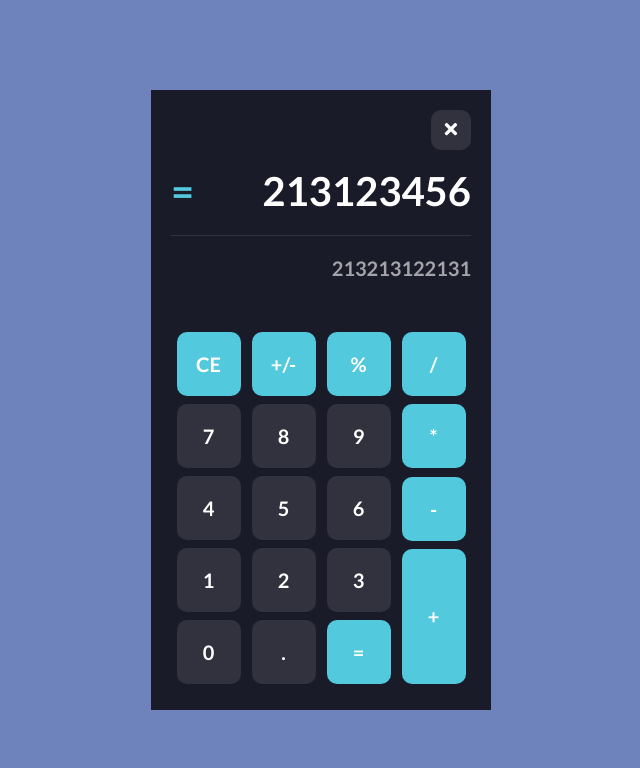
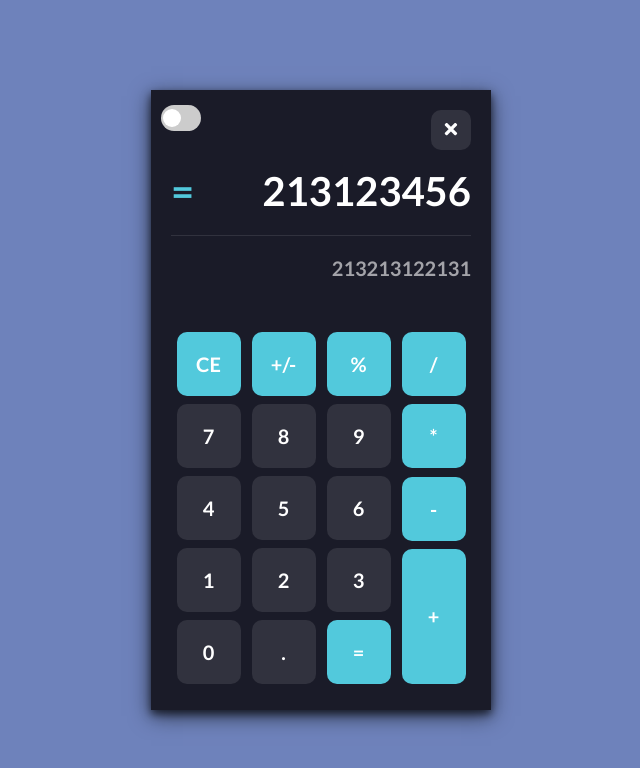
Before and after one commit to valeriytitovych/calc, a plain HTML site: page index.html in a window 1280 px wide. Shown: the whole page, without its empty margins (319-959 px from the left). Drawn offline with Linux system fonts and the light colour scheme; files whose address does not match are found by name.

Commit message:
added switch button

```diff
--- a/index.html
+++ b/index.html
@@ -10,6 +10,12 @@
 </head>
 <body>
     <div id="calculator-container">
+
+        <label class="switch">
+            <input id="checkbox" type="checkbox" onchange="changeStyle">
+            <span class="slider round"></span>
+          </label>
+
         <button id="close-btn"><span class="icon-closebtn"></span></button>
         <div class="output">
             <div class="current-operand-container">
--- a/style.css
+++ b/style.css
@@ -10,12 +10,6 @@ body {
     margin: 0;
     background-color: rgb(110, 130, 187);
 }
-.operators {
-    display: flex;
-    align-items: center;
-    justify-content: space-between;
-
-}
 
 #calculator-container {
     height: 620px;
@@ -23,12 +17,14 @@ body {
     margin: auto;
     position: absolute;
     top: 0; left: 0; bottom: 0; right: 0;
+    box-shadow: 0 4px 8px 0 rgba(0, 0, 0, 0.6), 0 6px 20px 0 rgba(0, 0, 0, 0.6);
     display: flex;
     flex-direction: column;
     justify-content: flex-end;
     background-color: rgb(26, 27, 40);
 }
 
+/*=== Output Styling ===*/
 .output {
     margin: 26px 20px;
 }
@@ -63,6 +59,13 @@ body {
     font-weight: 700;
     color: rgba(255, 255, 255, 0.6);
     text-align: end;
+}
+
+/* === Buttons Styling===*/
+.operators {
+    display: flex;
+    align-items: center;
+    justify-content: space-between;
 }
 
 .btn-container {
@@ -137,3 +140,57 @@ button {
     background-color: rgba(255, 255, 255, 0.3);
 
 }
+
+/*=== Slider Styling===*/
+.switch {
+    margin: 10px;
+    position: relative;
+    display: inline-block;
+    width: 40px;
+    height: 26px;
+  }
+
+  .switch input {
+    opacity: 0;
+    width: 0;
+    height: 0;
+  }
+
+  .slider {
+    position: absolute;
+    cursor: pointer;
+    top: 0; left: 0; right: 0; bottom: 0;
+    background-color: #ccc;
+    transition: .4s;
+  }
+
+  .slider:before {
+    position: absolute;
+    content: "";
+    height: 18px;
+    width: 18px;
+    left: 2px;
+    bottom: 4px;
+    background-color: white;
+    transition: .4s;
+  }
+
+  input:checked + .slider {
+    background-color:  rgba(255, 255, 255, 0.1);
+  }
+
+  input:focus + .slider {
+    box-shadow: 0 0 1px  rgba(255, 255, 255, 0.1);
+  }
+
+  input:checked + .slider:before {
+    transform: translateX(18px);
+  }
+
+  .slider.round {
+    border-radius: 34px;
+  }
+
+  .slider.round:before {
+    border-radius: 50%;
+  }
```
